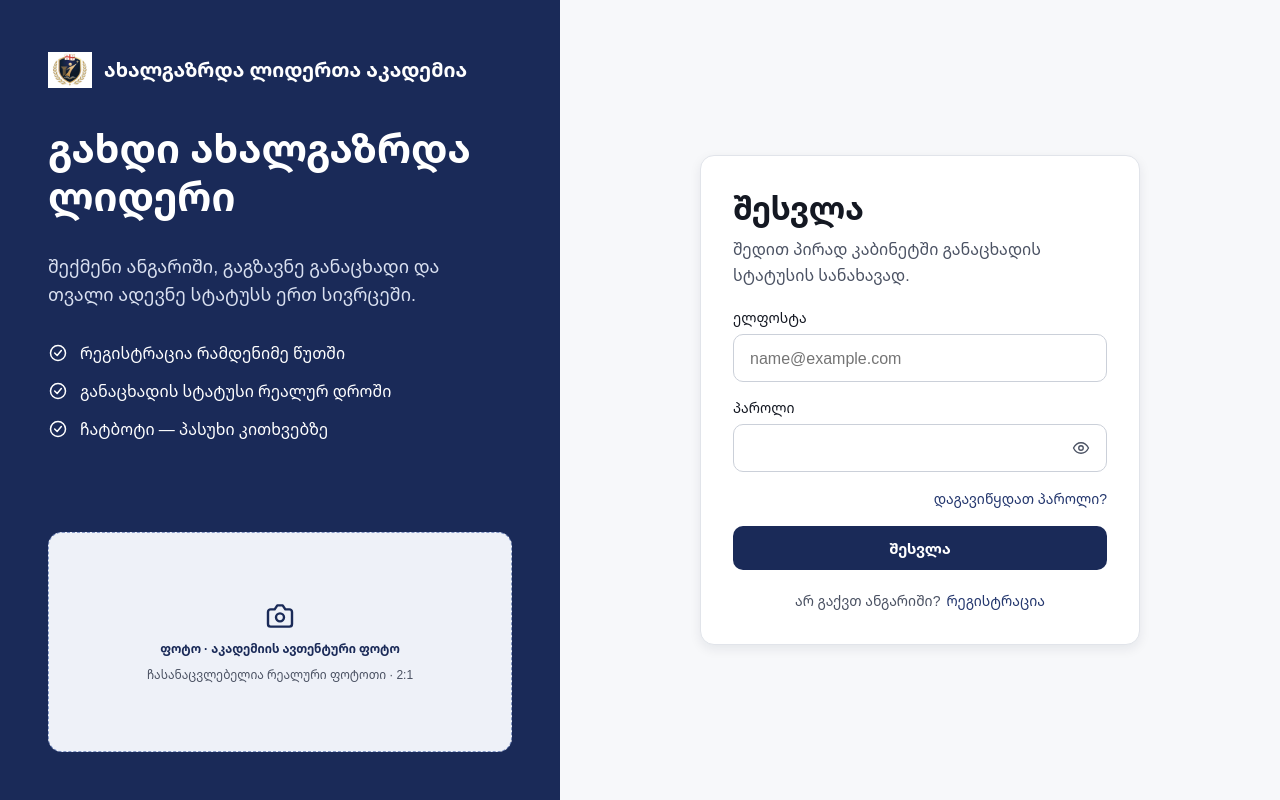
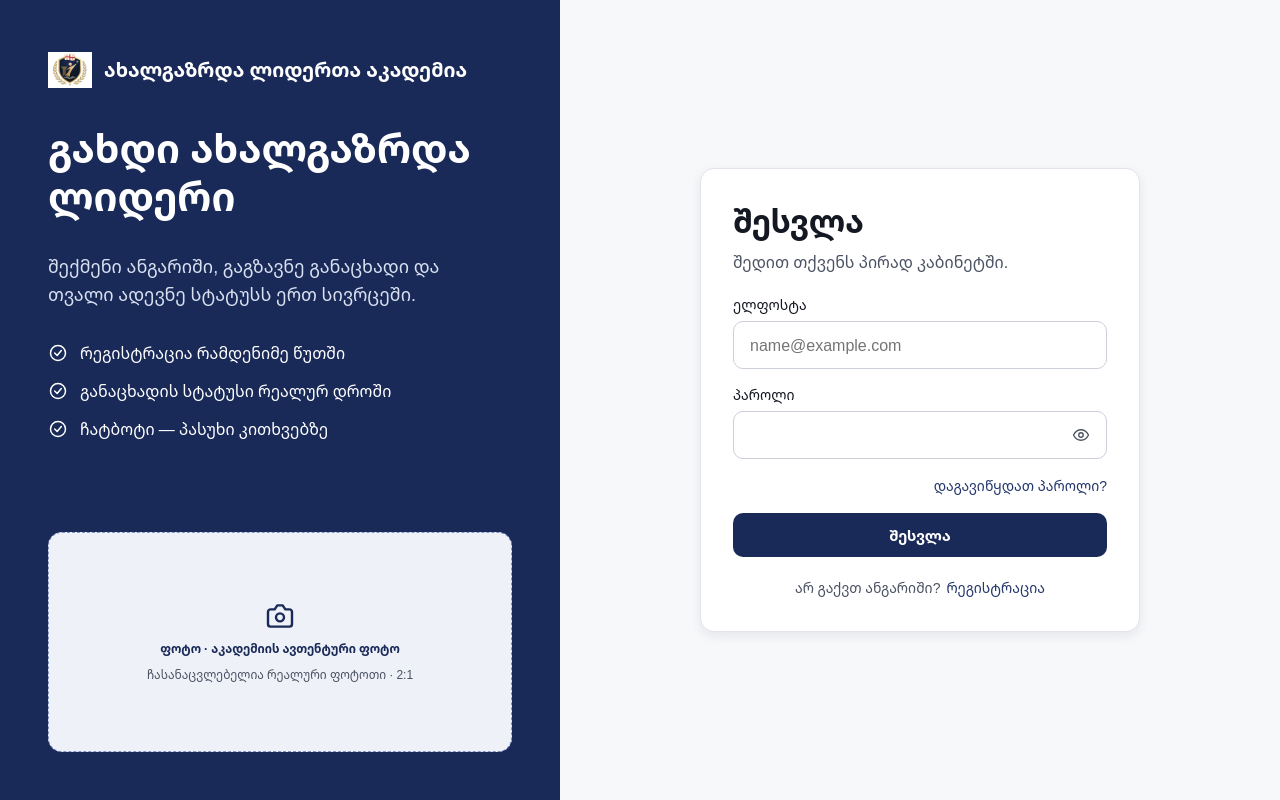
Before and after one commit to teklaGogua/Youth-Leaders-Academy, a React (Vite) app: page /login in a window 1280 px wide. Built offline with nearby package versions, Linux system fonts and the light colour scheme; no server answers.

Commit message:
Polish Georgian account sign-in copy

```diff
--- a/src/features/auth/AuthPages.tsx
+++ b/src/features/auth/AuthPages.tsx
@@ -4,7 +4,6 @@ import LineIcon from '../../components/ui/LineIcon';
 import Button from '../../components/ui/Button';
 import { supabase } from '../../lib/supabase';
 import {
-  getHomeRouteForRole,
   isSafeRedirectPath,
   loginSchema,
   passwordResetSchema,
@@ -171,7 +170,7 @@ export function LoginPage() {
   }
 
   return (
-    <FormCard title="შესვლა" description="შედით პირად კაბინეტში განაცხადის სტატუსის სანახავად.">
+    <FormCard title="შესვლა" description="შედით თქვენს პირად კაბინეტში.">
       <form className={styles.form} onSubmit={handleSubmit} noValidate>
         {!configured && (
           <p className={styles.error}>სისტემა ჯერ არ არის დაკავშირებული Supabase პროექტთან.</p>
```
